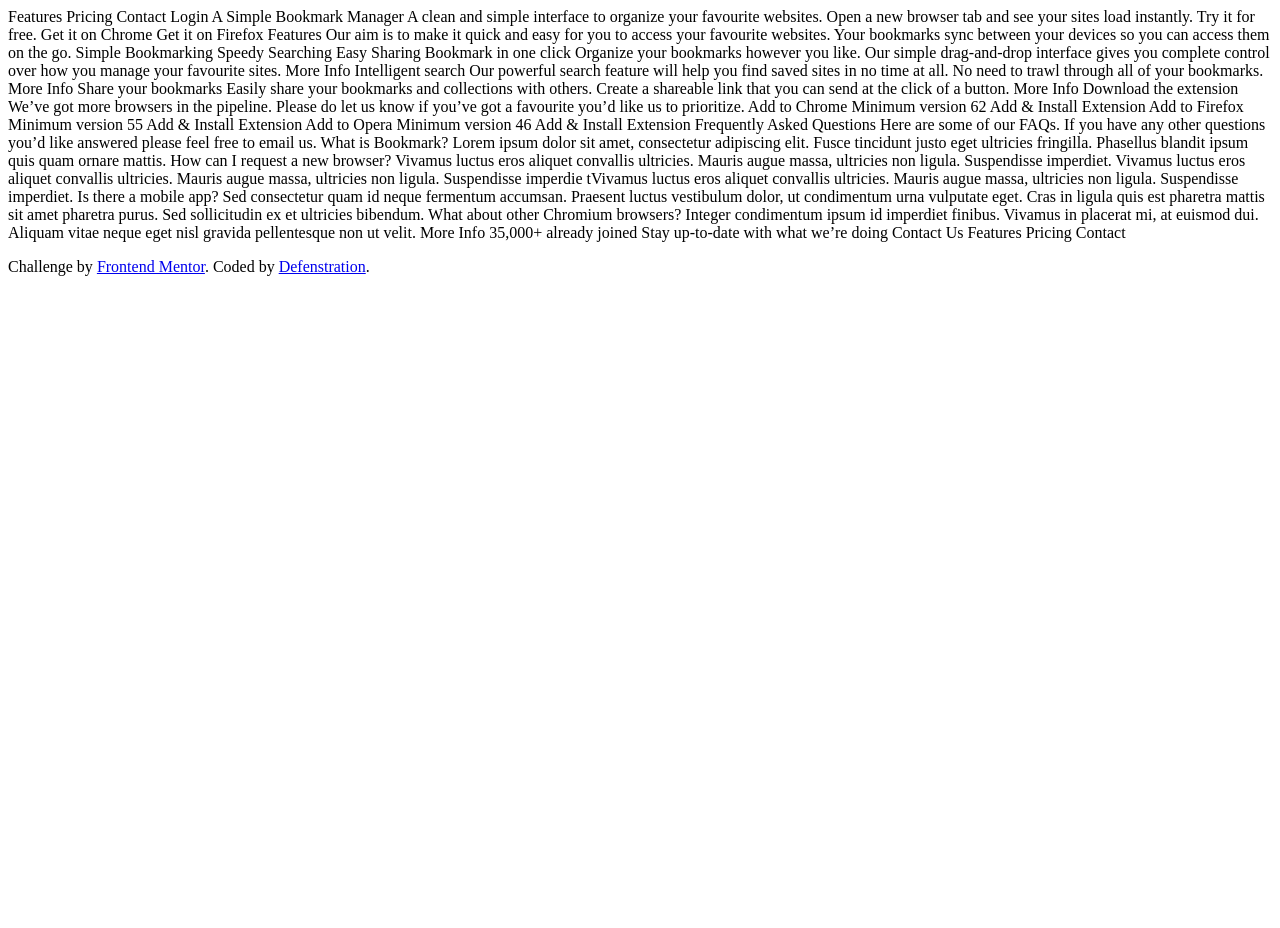
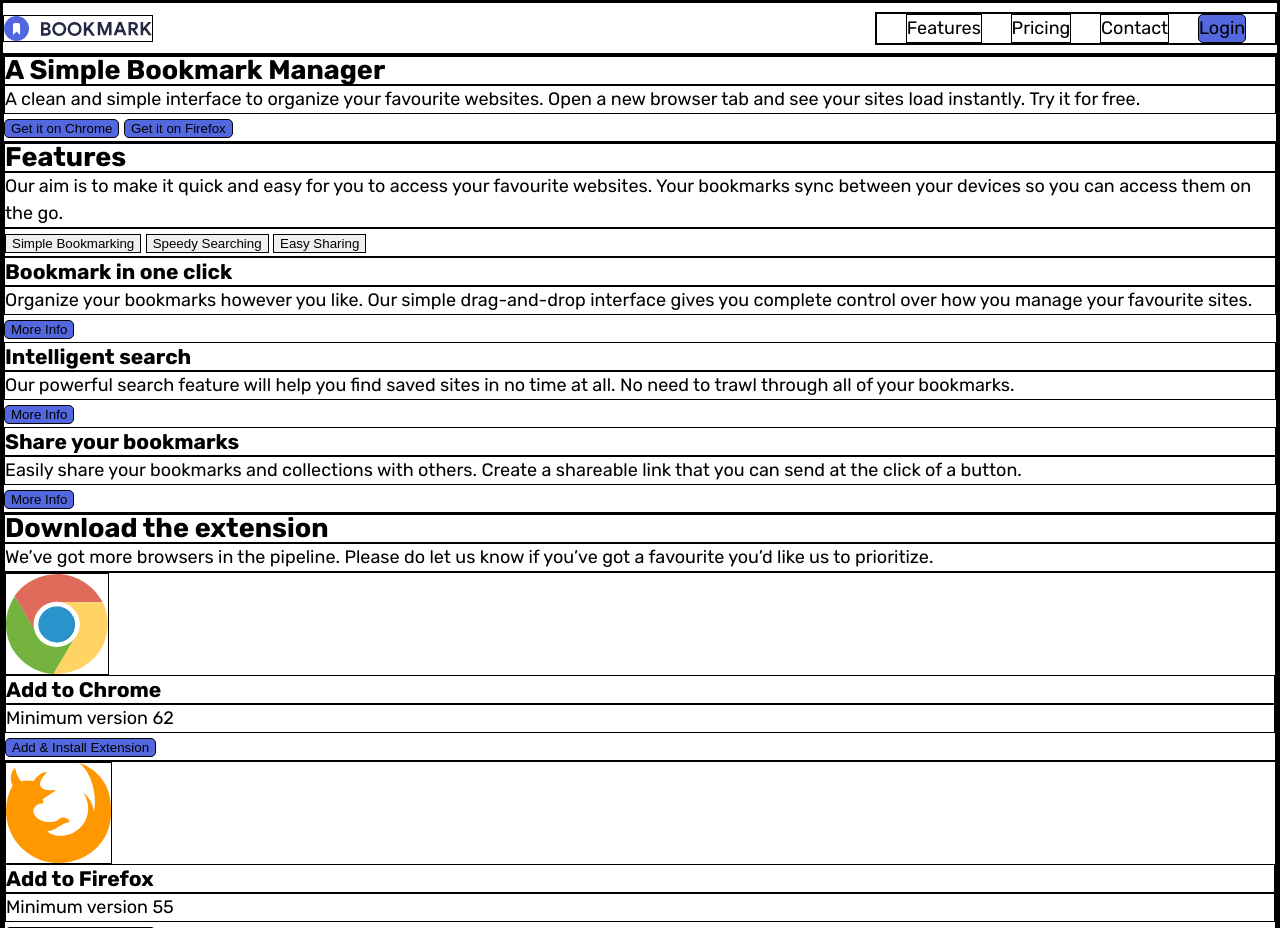
Before and after one commit to defenstration/fm_bookmark_landing_page, a plain HTML site: page index.html in a window 1280 px wide. Shown: the top 928 px of the page. Before the commit the page ends 800 px from the top, so only its background shows below. Drawn offline with Linux system fonts and the light colour scheme.

Commit message:
End of day

```diff
--- a/index.html
+++ b/index.html
@@ -8,121 +8,178 @@
 
   <title>Frontend Mentor | Bookmark landing page</title>
 
+  <link rel = "stylesheet" href = "styles.css">
+
   <link rel="preconnect" href="https://fonts.googleapis.com">
   <link rel="preconnect" href="https://fonts.gstatic.com" crossorigin>
   <link href="https://fonts.googleapis.com/css2?family=Rubik:ital,wght@0,300..900;1,300..900&display=swap" rel="stylesheet">
 </head>
 <body>
+  <header>
+    <h1 class = "sr-only">Bookmark landing page solution for Frontend Mentor</h1>
 
-  Features
-  Pricing
-  Contact
-  Login
+    <img class = "logo" src = "bookmark-landing-page-master/images/logo-bookmark.svg" alt = "Bookmark Logo">
 
-  A Simple Bookmark Manager
+    <nav id = "page-nav">
+      <ul class = "flex">
+        <li class = "page-nav-btn">Features</li>
+        <li class = "page-nav-btn">Pricing</li>
+        <li class = "page-nav-btn">Contact</li>
+        <li class = "page-nav-btn login-btn btn">Login</li>
+      </ul>
+    </nav>
+  </header>
 
-  A clean and simple interface to organize your favourite websites. Open a new
-  browser tab and see your sites load instantly. Try it for free.
+  <main>
+    <section id = "hero">
+      <h2>A Simple Bookmark Manager</h2>
 
-  Get it on Chrome
-  Get it on Firefox
+      <p>A clean and simple interface to organize your favourite websites. Open a new
+      browser tab and see your sites load instantly. Try it for free.</p>
 
-  Features
+      <button class = "btn">Get it on Chrome</button>
+      <button class = "btn">Get it on Firefox</button>
+    </section>
 
-  Our aim is to make it quick and easy for you to access your favourite websites.
-  Your bookmarks sync between your devices so you can access them on the go.
+    <section id = "features">
+      <h2>Features</h2>
 
-  Simple Bookmarking
-  Speedy Searching
-  Easy Sharing
+      <p>Our aim is to make it quick and easy for you to access your favourite websites.
+      Your bookmarks sync between your devices so you can access them on the go.</p>
 
-  Bookmark in one click
+      <section id = "feature-header">
+        <button class = "feature-btn">Simple Bookmarking</button>
+        <button class = "feature-btn">Speedy Searching</button>
+        <button class = "feature-btn">Easy Sharing</button>
+      </section>
 
-  Organize your bookmarks however you like. Our simple drag-and-drop interface
-  gives you complete control over how you manage your favourite sites.
+      <h3>Bookmark in one click</h3>
 
-  More Info
+      <p>Organize your bookmarks however you like. Our simple drag-and-drop interface
+      gives you complete control over how you manage your favourite sites.</p>
 
-  Intelligent search
+      <button class = "btn">More Info</button>
 
-  Our powerful search feature will help you find saved sites in no time at all.
-  No need to trawl through all of your bookmarks.
+      <h3>Intelligent search</h3>
 
-  More Info
+      <p>Our powerful search feature will help you find saved sites in no time at all.
+      No need to trawl through all of your bookmarks.</p>
 
-  Share your bookmarks
+      <button class = "btn">More Info</button>
 
-  Easily share your bookmarks and collections with others. Create a shareable
-  link that you can send at the click of a button.
+      <h3>Share your bookmarks</h3>
 
-  More Info
+      <p>Easily share your bookmarks and collections with others. Create a shareable link that you can send at the click of a button.</p>
 
-  Download the extension
+      <button class = "btn">More Info</button>
+    </section>
 
-  We’ve got more browsers in the pipeline. Please do let us know if you’ve
-  got a favourite you’d like us to prioritize.
+    <section id = "downloads">
+      <h2>Download the extension</h2>
 
-  Add to Chrome
-  Minimum version 62
-  Add & Install Extension
+      <p>We’ve got more browsers in the pipeline. Please do let us know if you’ve
+      got a favourite you’d like us to prioritize.</p>
 
-  Add to Firefox
-  Minimum version 55
-  Add & Install Extension
+      <div>
+        <img src = "/bookmark-landing-page-master/images/logo-chrome.svg">
+        <h3>Add to Chrome</h3>
+        <p>Minimum version 62</p>
+        <button class = "btn">Add & Install Extension</button>
+      </div>
+      <div>
+        <img src = "/bookmark-landing-page-master/images/logo-firefox.svg">
+        <h3>Add to Firefox</h3>
+        <p>Minimum version 55</p>
+        <button class = "btn">Add & Install Extension</button>
+      </div>
+      <div>
+        <img src = "/bookmark-landing-page-master/images/logo-opera.svg">
+        <h3>Add to Opera</h3>
+        <p>Minimum version 46</p>
+        <button class = "btn">Add & Install Extension</button>
+      </div>
 
-  Add to Opera
-  Minimum version 46
-  Add & Install Extension
+    </section>
 
-  Frequently Asked Questions
+    <section id = "faqs">
+      <h2>Frequently Asked Questions</h2>
 
-  Here are some of our FAQs. If you have any other questions you’d like
-  answered please feel free to email us.
+      <p>Here are some of our FAQs. If you have any other questions you’d like
+      answered please feel free to email us.</p>
 
       <!-- Question 1 -->
-  What is Bookmark?
+      <h3 class = "question">What is Bookmark?</h3>
+
 
       <!-- Answer 1 -->
+       <p class = "answer">
         Lorem ipsum dolor sit amet, consectetur adipiscing elit. Fusce tincidunt
         justo eget ultricies fringilla. Phasellus blandit ipsum quis quam ornare mattis.
+      </p>
 
       <!-- Question 2 -->
-  How can I request a new browser?
+      <h3 class = "question">How can I request a new browser?</h3>
+
 
       <!-- Answer 2 -->
+       <p class = "answer">
         Vivamus luctus eros aliquet convallis ultricies. Mauris augue massa, ultricies non ligula.
         Suspendisse imperdiet. Vivamus luctus eros aliquet convallis ultricies. Mauris augue massa,
         ultricies non ligula. Suspendisse imperdie tVivamus luctus eros aliquet convallis ultricies.
         Mauris augue massa, ultricies non ligula. Suspendisse imperdiet.
+      </p>
 
       <!-- Question 3 -->
-  Is there a mobile app?
+      <h3 class = "question">Is there a mobile app?</h3>
+
 
       <!-- Answer 3 -->
+       <p class = "answer">
         Sed consectetur quam id neque fermentum accumsan. Praesent luctus vestibulum dolor, ut condimentum
         urna vulputate eget. Cras in ligula quis est pharetra mattis sit amet pharetra purus. Sed
         sollicitudin ex et ultricies bibendum.
+      </p>
 
       <!-- Question 4 -->
-  What about other Chromium browsers?
+      <h3 class = "question">What about other Chromium browsers?</h3>
+
 
       <!-- Answer 4 -->
+       <p class = "answer">
         Integer condimentum ipsum id imperdiet finibus. Vivamus in placerat mi, at euismod dui. Aliquam
         vitae neque eget nisl gravida pellentesque non ut velit.
+      </p>
 
-  More Info
+      <button class = "btn">More Info</button>
+    </section>
 
-  35,000+ already joined
+    <section id = "contact-us">
+      <p>35,000+ already joined</p>
 
-  Stay up-to-date with what we’re doing
+      <h2>Stay up-to-date with what we’re doing</h2>
 
-  Contact Us
+      <input class = "email-input">
 
-  Features
-  Pricing
-  Contact
+      <button class = "contact-btn">Contact Us</button>
+    </section>
 
-  <footer>
+  </main>
+
+  <footer class = "nav-footer">
+
+    <img src = "bookmark-landing-page-master/images/logo-bookmark.svg" alt = "Bookmark Logo">
+
+    <nav>
+      <ul>
+        <li class = "footer-nav-btn">Features</li>
+        <li class = "footer-nav-btn">Pricing</li>
+        <li class = "footer-nav-btn">Contact</li>
+      </ul>
+    </nav>
+
+  </footer>
+
+  <footer class = "fm-attribution">
     <p class="attribution">
       Challenge by <a href="https://www.frontendmentor.io?ref=challenge" target="_blank">Frontend Mentor</a>.
       Coded by <a href="#">Defenstration</a>.
--- a/styles.css
+++ b/styles.css
@@ -37,6 +37,8 @@ body {
     font-size: 1.125rem;
     color: hsl(var(--clr-stone900));
     font-weight: 400;
+    display: grid;
+    grid-template-rows: auto, 1fr, auto, auto;
 }
 
 /* Image Settings                        */
@@ -77,7 +79,6 @@ img {
 
 .flex {
     display: flex;
-    flex-direction: column;
     justify-content: center;
     align-items: center;
 }
@@ -95,6 +96,37 @@ img {
 /* Styling                        */
 /*--------------------------------*/
 
+* {
+    border: 1px solid black;
+}
+
+li {
+    list-style: none;
+}
+
+.btn {
+    border-radius: 5px;
+    background-color: hsl(var(--clr-softblue));
+}
+
+/* Page Navigation */
+
+header {
+    display: grid;
+    grid-template-columns: 1fr auto;
+    grid-template-rows: 50px;
+}
+
+#page-nav, .logo {
+    margin-block: auto;
+}
+
+#page-nav ul {
+    padding: 0;
+    width: 400px;
+    justify-content: space-evenly;
+}
+
 
 /*--------------------------------*/
 /* Styling for small screens      */
```
Lines whose indentation alone changed are shown as unchanged.
